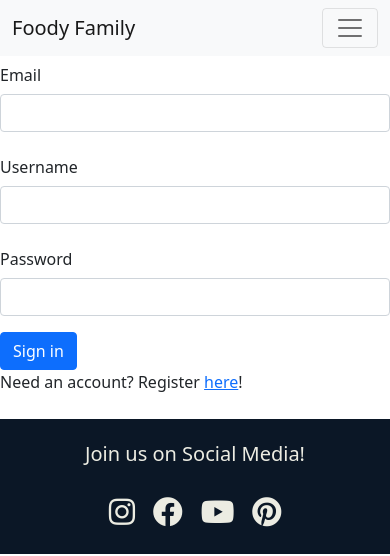
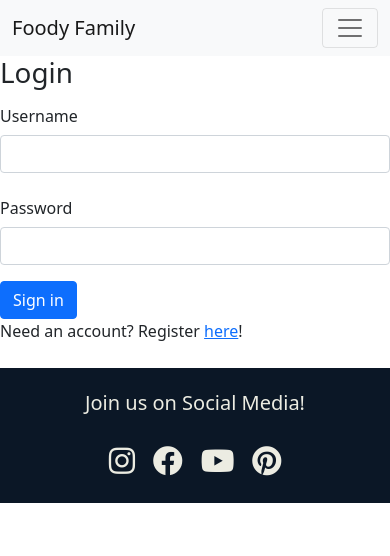
Before and after one commit to SamanthaBooth81/foody-family, a Django app: template templates/accounts/login.html in a window 390 px wide. Shown: the top 556 px of the page. Run offline with Django 3.2, Linux system fonts and the light colour scheme; the template is opened without the code that fills it, so the values that code supplies are empty.

Commit message:
add login section

```diff
--- a/foody_family/settings.py
+++ b/foody_family/settings.py
@@ -144,3 +144,6 @@ DEFAULT_FILE_STORAGE = 'cloudinary_storage.storage.MediaCloudinaryStorage'
 # https://docs.djangoproject.com/en/3.2/ref/settings/#default-auto-field
 
 DEFAULT_AUTO_FIELD = 'django.db.models.BigAutoField'
+
+LOGIN_REDIRECT_URL = 'index'
+LOGIN_URL = 'login'
--- a/foody_family/urls.py
+++ b/foody_family/urls.py
@@ -15,9 +15,14 @@ Including another URLconf
 """
 from django.contrib import admin
 from django.urls import path, include
+from django.contrib.auth import views
+
 
 urlpatterns = [
     path('admin/', admin.site.urls),
     path('summernote/', include('django_summernote.urls')),
     path('', include('recipes.urls'), name='recipe_urls'),
+
+    #Django Auth - help from Hacker Shack Video in README
+    path('accounts/login/', views.LoginView.as_view(template_name="accounts/login.html"), name='login'),
 ]
--- a/recipes/urls.py
+++ b/recipes/urls.py
@@ -1,5 +1,6 @@
 from . import views
 from django.urls import path
+
 
 urlpatterns = [
     path("", views.RecipeList.as_view(), name="home"),
--- a/templates/accounts/login.html
+++ b/templates/accounts/login.html
@@ -3,13 +3,14 @@
 {% block content %}
 
 <!--form template copied from Bootstrap forms with a couple of amendments-->
-<form>
-    <div class="row mb-3">
-        <label for="inputEmail3" class="col-sm-2 col-form-label">Email</label>
-        <div class="col-sm-10">
-            <input type="email" class="form-control" id="inputEmail3">
-        </div>
-    </div>
+<header>
+    <h1>Login</h1>
+</header>
+<form method="post">
+    <!-- csrf_token is used to prevent hackers calling my webpage
+        from another site. How to create login page taken from Hacker
+    Shack YouTube Channel. Link in README. -->
+    {% csrf_token %}
     <div class="row mb-3">
         <label for="inputUsername3" class="col-sm-2 col-form-label">Username</label>
         <div class="col-sm-10">
@@ -30,4 +31,4 @@
     </p>
 </form>
 
-{%endblock%}
+{% endblock %}
```
Also changed, not shown: recipes/views.py (line endings or trailing spaces).
